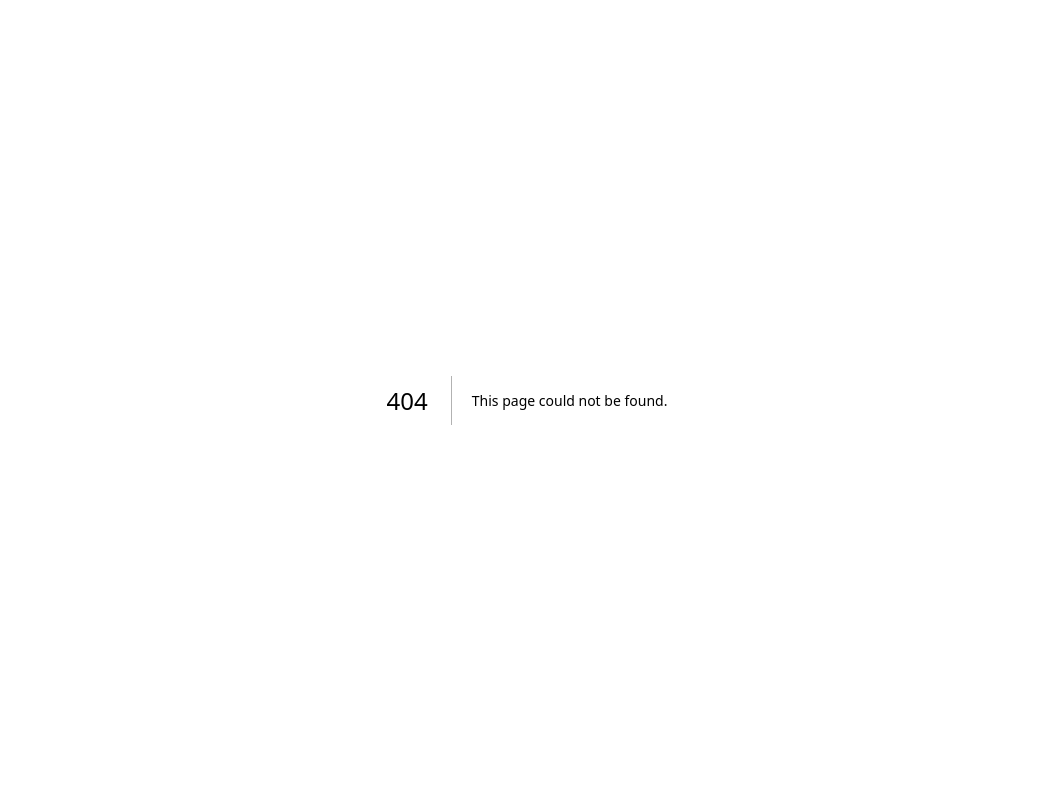
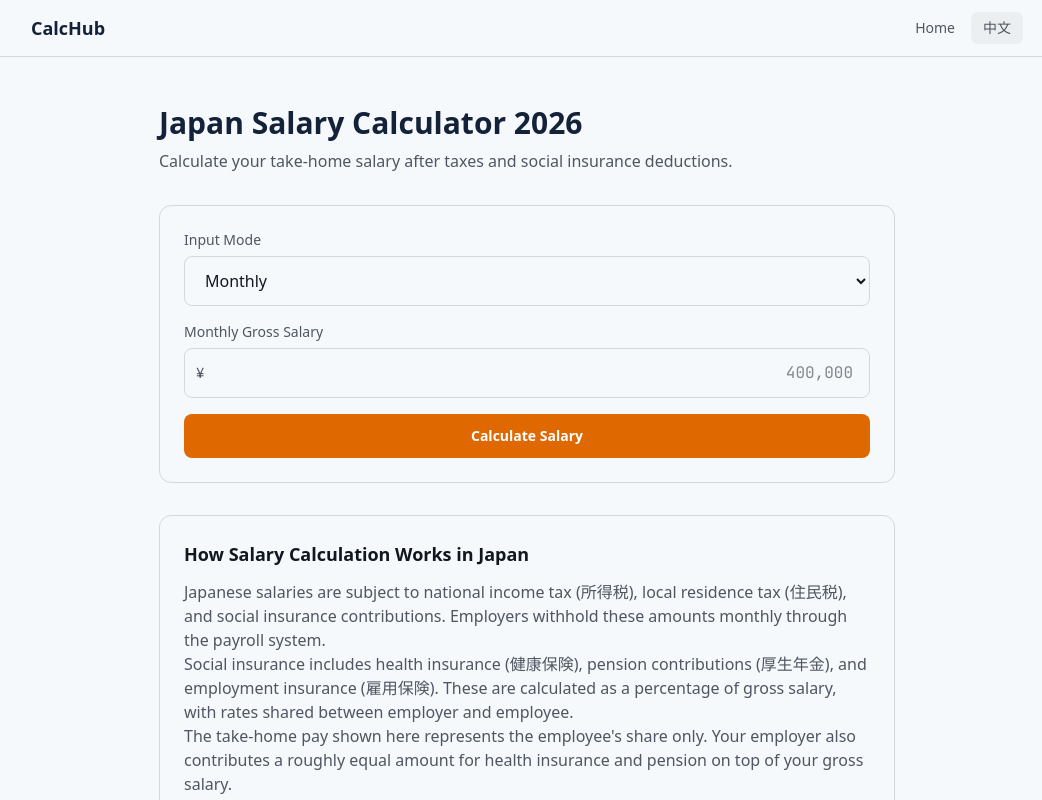
Before and after one commit to m1ngsama/calc, a Next.js app: page /en/japan/salary in a window 1280 px wide. Before the commit this address had no page. Shown: the top 800 px of the page, without its empty margins (113-1155 px from the left). Built offline with nearby package versions, Linux system fonts and the light colour scheme.

Commit message:
feat: add Japan salary calculator
Adds monthly/annual salary input mode with take-home pay breakdown, reusing calculateJapanIncomeTax and the existing component library. SSG page generates /en/japan/salary and /zh/japan/salary routes.

```diff
--- /dev/null
+++ b/src/app/[locale]/[country]/salary/page.tsx
@@ -0,0 +1,78 @@
+import { setRequestLocale, getTranslations } from "next-intl/server";
+import { notFound } from "next/navigation";
+import { countries, countryIds } from "@/lib/countries";
+import { routing } from "@/i18n/routing";
+import { JapanSalaryForm } from "@/components/calculator/JapanSalaryForm";
+import { Card } from "@/components/ui/Card";
+import type { IncomeTaxData } from "@/lib/types";
+import type { Metadata } from "next";
+
+export function generateStaticParams() {
+  return routing.locales.flatMap((locale) =>
+    countryIds
+      .filter((c) => countries[c].calculators.includes("salary"))
+      .map((country) => ({ locale, country }))
+  );
+}
+
+export async function generateMetadata({
+  params,
+}: {
+  params: Promise<{ locale: string; country: string }>;
+}): Promise<Metadata> {
+  const { locale, country: countryId } = await params;
+  const tc = await getTranslations({ locale, namespace: "country" });
+  const countryName = tc(countryId);
+  return {
+    title: `${countryName} Salary Calculator 2026 | Take-Home Pay`,
+    description: `Calculate your take-home salary in ${countryName} after income tax, residence tax, and social insurance. Free, accurate, based on official rates.`,
+  };
+}
+
+export default async function SalaryPage({
+  params,
+}: {
+  params: Promise<{ locale: string; country: string }>;
+}) {
+  const { locale, country: countryId } = await params;
+  const country = countries[countryId];
+  if (!country || !country.calculators.includes("salary")) notFound();
+
+  setRequestLocale(locale);
+
+  const taxData: IncomeTaxData = (
+    await import(`../../../../../data/${countryId}/2026/income-tax.json`)
+  ).default;
+
+  const t = await getTranslations({ locale, namespace: "salary" });
+  const tj = await getTranslations({ locale, namespace: `${countryId}.salary` });
+  const tc = await getTranslations({ locale, namespace: "country" });
+
+  return (
+    <div className="max-w-3xl mx-auto px-4 py-12">
+      <h1 className="text-3xl font-bold text-(--color-navy) mb-2">
+        {t("title", { country: tc(countryId), year: 2026 })}
+      </h1>
+      <p className="text-(--color-text-muted) mb-8">{t("description")}</p>
+
+      <JapanSalaryForm taxData={taxData} />
+
+      <Card className="mt-8">
+        <h2 className="text-lg font-semibold text-(--color-text) mb-3">
+          {t("howItWorks", { country: tc(countryId) })}
+        </h2>
+        <div className="prose prose-sm text-(--color-text-muted) max-w-none">
+          {tj("howItWorksContent")
+            .split("\n\n")
+            .map((p: string, i: number) => (
+              <p key={i}>{p}</p>
+            ))}
+        </div>
+        <div className="mt-4 pt-4 border-t border-(--color-border) text-xs text-(--color-text-muted)">
+          <p>{t("dataSource", { source: "National Tax Agency (国税庁)" })}</p>
+          <p>{t("lastVerified", { date: taxData.lastVerified })}</p>
+        </div>
+      </Card>
+    </div>
+  );
+}
--- /dev/null
+++ b/src/components/calculator/JapanSalaryForm.tsx
@@ -0,0 +1,116 @@
+"use client";
+
+import { useState } from "react";
+import { useTranslations } from "next-intl";
+import { calculateJapanIncomeTax } from "@/calculators/japan/income-tax";
+import { formatCurrency } from "@/lib/format";
+import type { IncomeTaxData, TaxResult, BreakdownItem } from "@/lib/types";
+import { Button } from "@/components/ui/Button";
+import { Card } from "@/components/ui/Card";
+import { Input } from "@/components/ui/Input";
+import { Select } from "@/components/ui/Select";
+import { Label } from "@/components/ui/Label";
+import { BreakdownTable } from "@/components/calculator/BreakdownTable";
+import { TaxPieChart } from "@/components/calculator/TaxPieChart";
+
+interface Props {
+  taxData: IncomeTaxData;
+}
+
+export function JapanSalaryForm({ taxData }: Props) {
+  const t = useTranslations("salary");
+  const [amount, setAmount] = useState("");
+  const [mode, setMode] = useState("monthly");
+  const [result, setResult] = useState<TaxResult | null>(null);
+
+  const handleCalculate = () => {
+    const raw = parseInt(amount.replace(/[^0-9]/g, ""), 10);
+    if (!raw || raw <= 0) return;
+    const annual = mode === "monthly" ? raw * 12 : raw;
+    setResult(calculateJapanIncomeTax(annual, taxData));
+  };
+
+  const fmt = (n: number) => formatCurrency(n, "JPY");
+  const monthly = (n: number) => Math.floor(n / 12);
+
+  const items: BreakdownItem[] = result
+    ? [
+        { label: t("incomeTax"), amount: result.incomeTax + result.reconstructionTax, color: "#ef4444" },
+        { label: t("residenceTax"), amount: result.residenceTax, color: "#f97316" },
+        { label: t("healthInsurance"), amount: result.healthInsurance, color: "#eab308" },
+        { label: t("pension"), amount: result.pension, color: "#3b82f6" },
+        { label: t("employmentInsurance"), amount: result.employmentInsurance, color: "#8b5cf6" },
+      ]
+    : [];
+
+  const monthlyItems = items.map((i) => ({ ...i, amount: monthly(i.amount) }));
+
+  return (
+    <div className="space-y-6">
+      <Card>
+        <div className="space-y-4">
+          <div>
+            <Label>{t("inputMode")}</Label>
+            <Select
+              value={mode}
+              onChange={(e) => setMode(e.target.value)}
+              options={[
+                { value: "monthly", label: t("monthly") },
+                { value: "annual", label: t("annual") },
+              ]}
+            />
+          </div>
+          <div>
+            <Label>{mode === "monthly" ? t("monthlySalary") : t("annualSalary")}</Label>
+            <Input
+              type="text"
+              prefix="¥"
+              value={amount}
+              onChange={(e) => setAmount(e.target.value)}
+              placeholder={mode === "monthly" ? "400,000" : "5,000,000"}
+              inputMode="numeric"
+            />
+          </div>
+          <Button onClick={handleCalculate} className="w-full">
+            {t("calculate")}
+          </Button>
+        </div>
+      </Card>
+
+      {result && (
+        <>
+          <Card>
+            <div className="text-center mb-6">
+              <p className="text-sm text-(--color-text-muted) mb-1">{t("monthlyTakeHome")}</p>
+              <p className="text-4xl font-bold font-mono text-green-600">
+                {fmt(monthly(result.takeHomePay))}
+              </p>
+              <p className="text-sm text-(--color-text-muted) mt-1">
+                {fmt(result.takeHomePay)} / {t("annualTakeHome")}
+              </p>
+            </div>
+            <TaxPieChart
+              items={monthlyItems}
+              takeHomePay={monthly(result.takeHomePay)}
+              takeHomeLabel={t("netPay")}
+              formatAmount={fmt}
+            />
+          </Card>
+
+          <Card title={t("results")}>
+            <h3 className="text-sm font-medium text-(--color-text-muted) mb-2">{t("monthly")}</h3>
+            <BreakdownTable
+              items={monthlyItems}
+              total={{ label: t("totalDeductions"), amount: monthly(result.totalDeductions) }}
+              formatAmount={fmt}
+            />
+            <div className="mt-4 p-3 rounded-lg bg-(--color-surface-alt) flex justify-between">
+              <span className="font-semibold text-(--color-text)">{t("netPay")}</span>
+              <span className="font-bold font-mono text-green-600">{fmt(monthly(result.takeHomePay))}</span>
+            </div>
+          </Card>
+        </>
+      )}
+    </div>
+  );
+}
```
